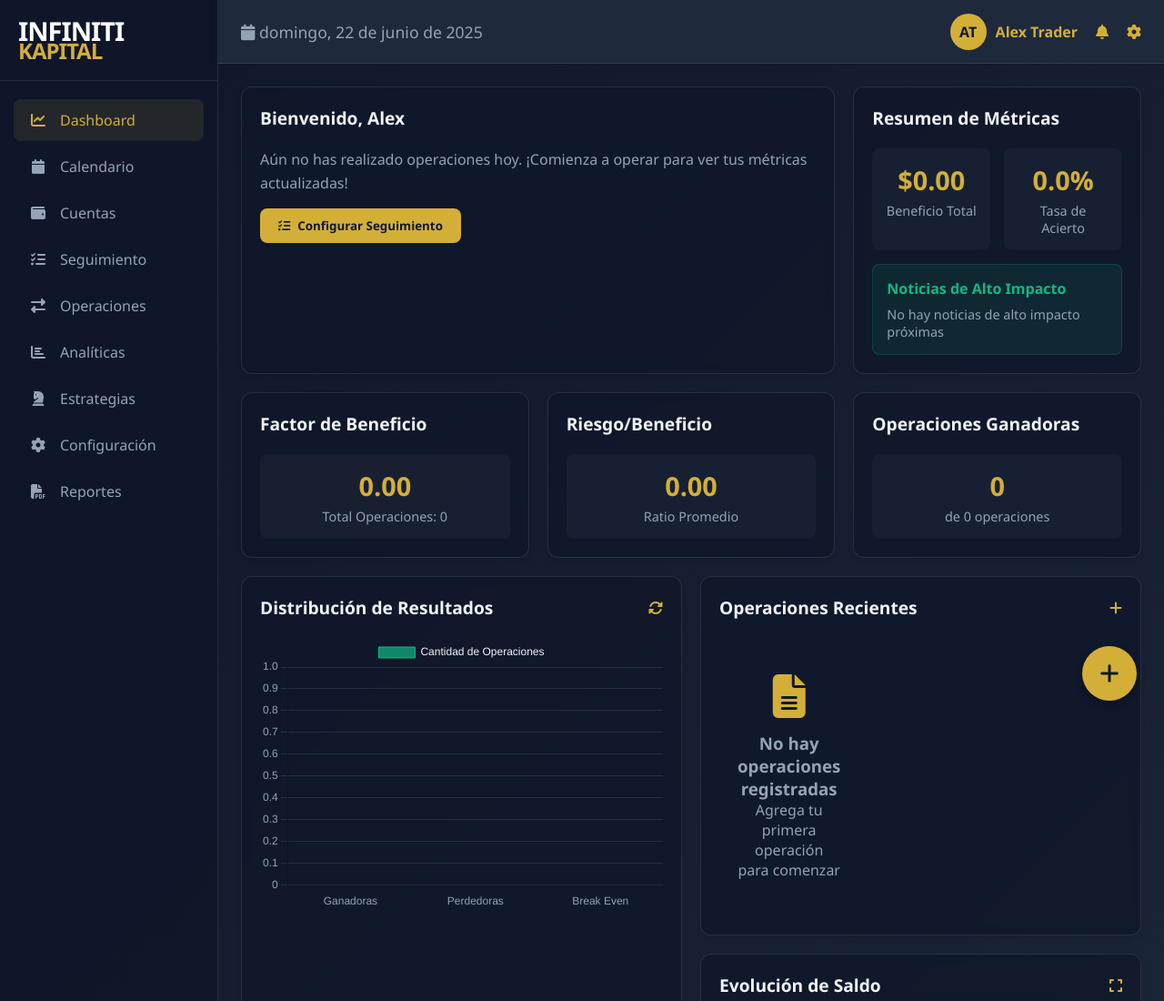
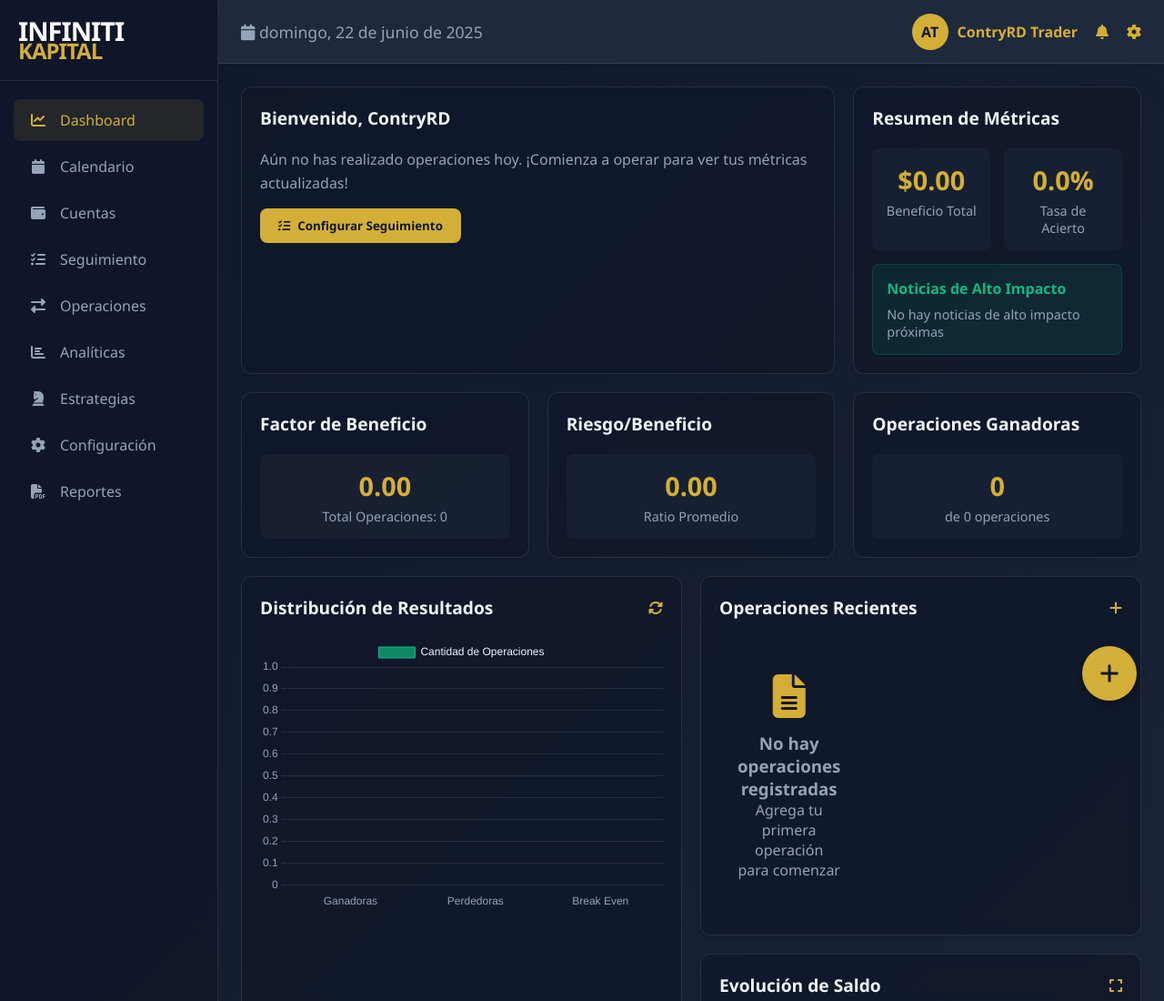
Before and after one commit to infiniticapital/journal-infiniti-kapital, a plain HTML site: page index.html in a window 1280 px wide. Shown: the top 1100 px of the page at 91% size. Drawn offline with nearby package versions, Linux system fonts and the light colour scheme.

Commit message:
Update index.html

```diff
--- a/index.html
+++ b/index.html
@@ -844,7 +844,7 @@
         <div class="user-controls">
             <div class="user-info">
                 <div class="user-avatar">AT</div>
-                <div class="user-name">Alex Trader</div>
+                <div class="user-name">ContryRD Trader</div>
             </div>
             <button class="btn-icon">
                 <i class="fas fa-bell"></i>
@@ -862,7 +862,7 @@
             <!-- Welcome Card -->
             <div class="card welcome-card">
                 <div class="card-header">
-                    <h2 class="card-title">Bienvenido, Alex</h2>
+                    <h2 class="card-title">Bienvenido, ContryRD</h2>
                 </div>
                 <div class="welcome-content">
                     <p class="welcome-text" id="welcome-message">Aún no has realizado operaciones hoy. ¡Comienza a operar para ver tus métricas actualizadas!</p>
```
